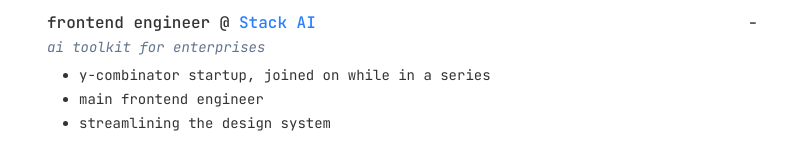
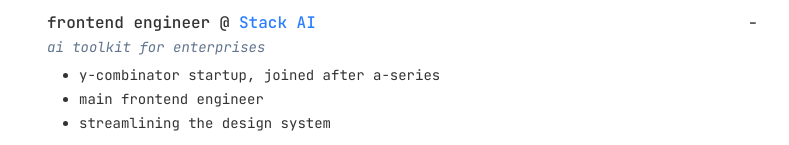
Before and after one commit to mikededo/portfolio, a SvelteKit app: page / in a window 1280 px wide. Shown: the part 1347-1492 px from the top of the page, without its empty margins (228-1017 px from the left). Built offline with nearby package versions, Linux system fonts and the light colour scheme; no server answers.

Commit message:
fix: typo

```diff
--- a/src/routes/+page.svelte
+++ b/src/routes/+page.svelte
@@ -230,7 +230,7 @@
                 title="frontend engineer"
                 onExpand={onToggleExpand('stackai')}
             >
-                <li>y-combinator startup, joined on while in a series</li>
+                <li>y-combinator startup, joined after a-series</li>
                 <li>main frontend engineer</li>
                 <li>streamlining the design system</li>
             </Experience>
```
